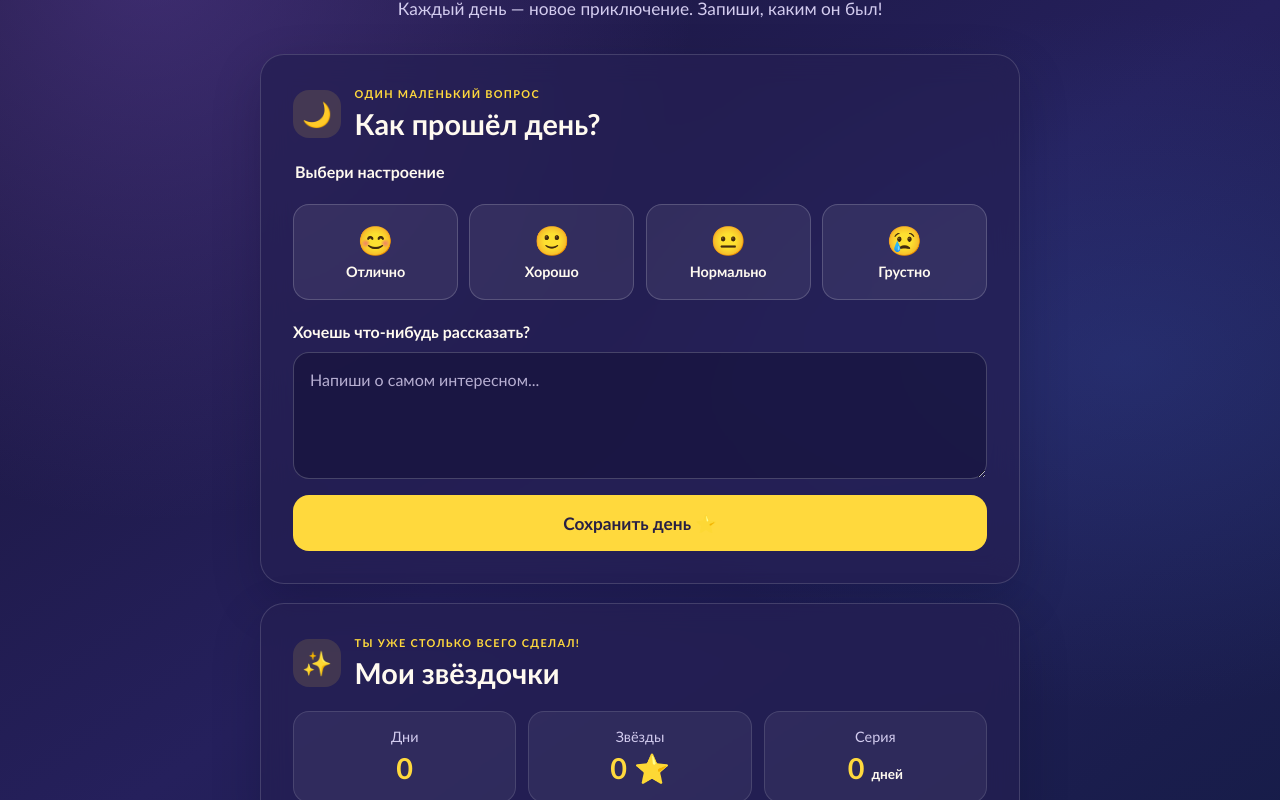
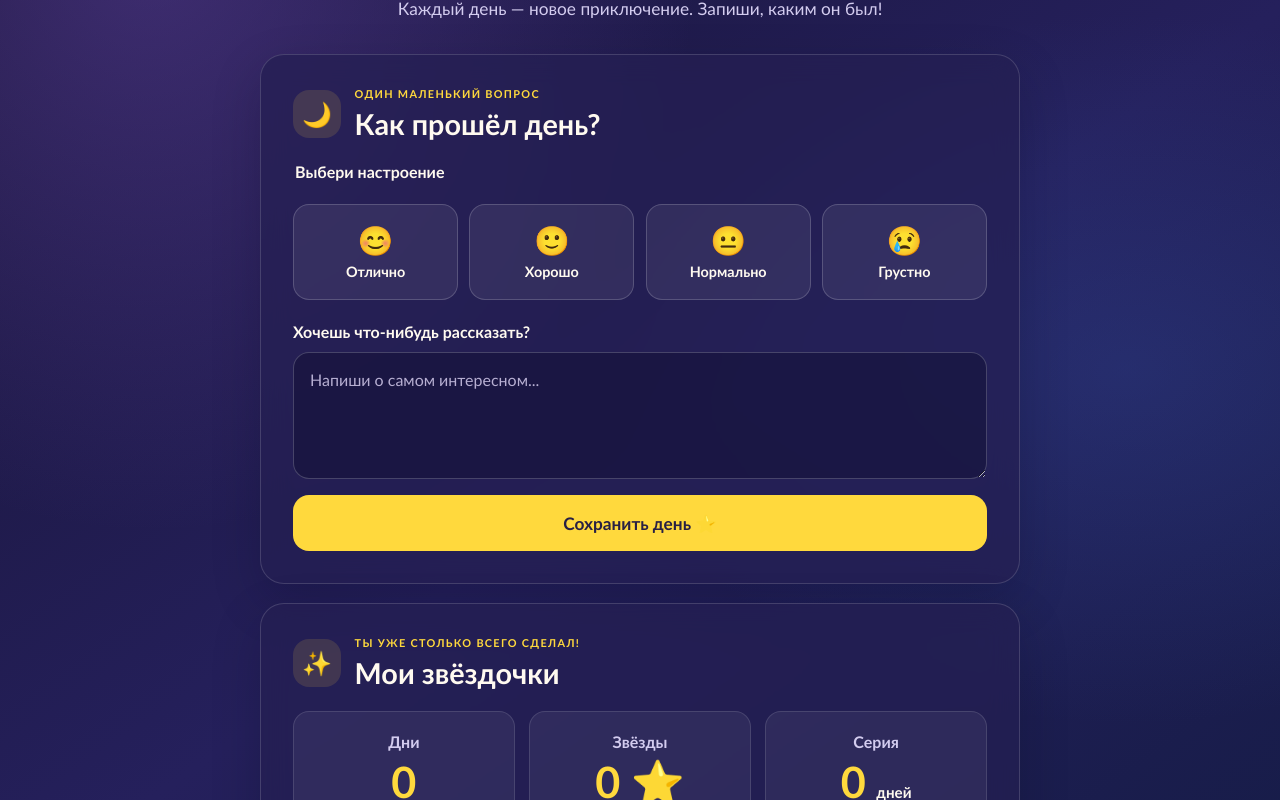
Before and after one commit to KsenaAksen/gigacodeproj, a plain HTML site: page GigaCode/html/index.html in a window 1280 px wide. Shown: the part 152-952 px from the top of the page. Drawn offline with Linux system fonts and the light colour scheme.

Commit message:
Изменение иерархии в "Мой звездный дневник"

```diff
--- a/GigaCode/css/style.css
+++ b/GigaCode/css/style.css
@@ -216,12 +216,17 @@ textarea::placeholder {
 .stats {
   display: grid;
   grid-template-columns: repeat(3, minmax(0, 1fr));
-  gap: 0.75rem;
+  gap: 0.9rem;
   margin: 0;
 }
 
 .stat {
-  padding: 1rem 0.5rem;
+  display: flex;
+  min-height: 7rem;
+  flex-direction: column;
+  align-items: center;
+  justify-content: center;
+  padding: 1rem 0.65rem;
   border: 1px solid rgba(255, 255, 255, 0.12);
   border-radius: 1rem;
   background: rgba(255, 255, 255, 0.06);
@@ -229,21 +234,24 @@ textarea::placeholder {
 }
 
 .stat dt {
-  margin-bottom: 0.35rem;
+  margin-bottom: 0.55rem;
   color: var(--muted);
-  font-size: 0.9rem;
+  font-size: 1rem;
+  font-weight: 700;
+  line-height: 1.2;
 }
 
 .stat dd {
   margin: 0;
   color: var(--accent);
-  font-size: clamp(1.35rem, 5vw, 1.8rem);
+  font-size: clamp(2rem, 7vw, 2.7rem);
   font-weight: 900;
+  line-height: 1;
 }
 
 .stat-unit {
   color: var(--text);
-  font-size: 0.85rem;
+  font-size: 0.95rem;
   font-weight: 600;
 }
 
```
